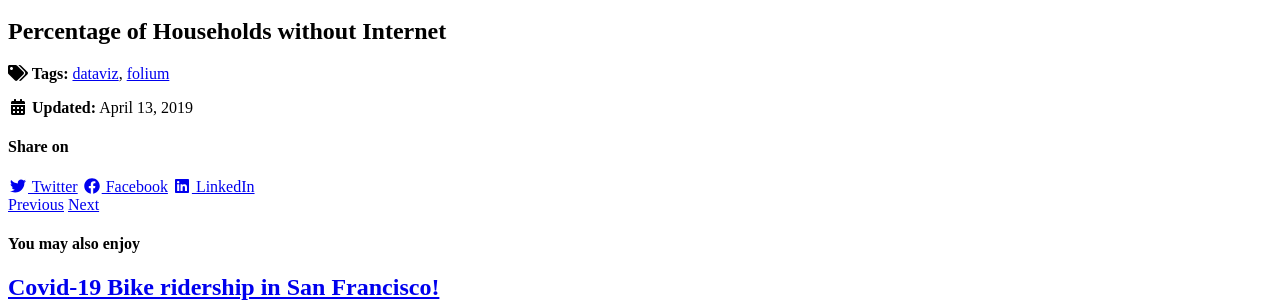
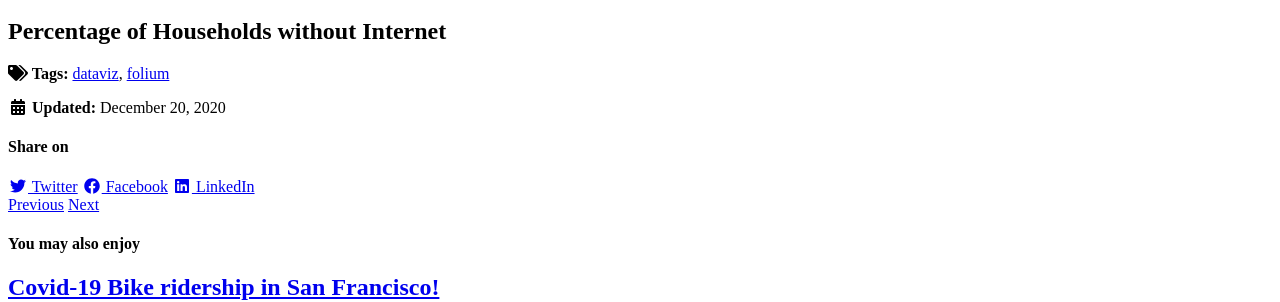
Before and after one commit to djzzhu/MUSA_550_FINAL, a Jekyll site: the page built from _posts/2019-04-13-folium-charts.md, in a window 1280 px wide. Shown: the part 427-729 px from the top of the page. Built offline with Jekyll 4.4.1, drawn with Linux system fonts in a browser that asks for light colours; cached includes are drawn as plain includes; nearby versions of some CDN libraries.

Commit message:
Update 2019-04-13-folium-charts.md

```diff
--- a/_posts/2019-04-13-folium-charts.md
+++ b/_posts/2019-04-13-folium-charts.md
@@ -1,6 +1,6 @@
 ---
 title: "Bike Station Spatial Distribution"
-date: 2019-04-13
+date: 2020-12-20
 published: true
 tags: [dataviz, folium]
 excerpt: "Bike Station Spatial Distribution."
```
